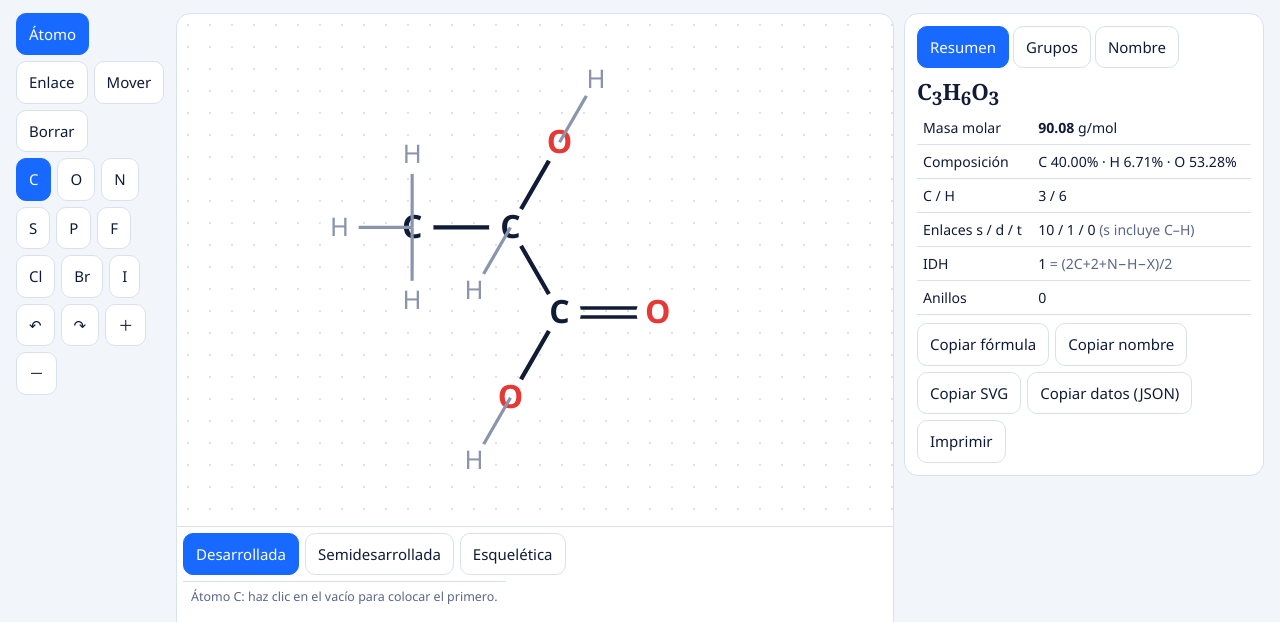
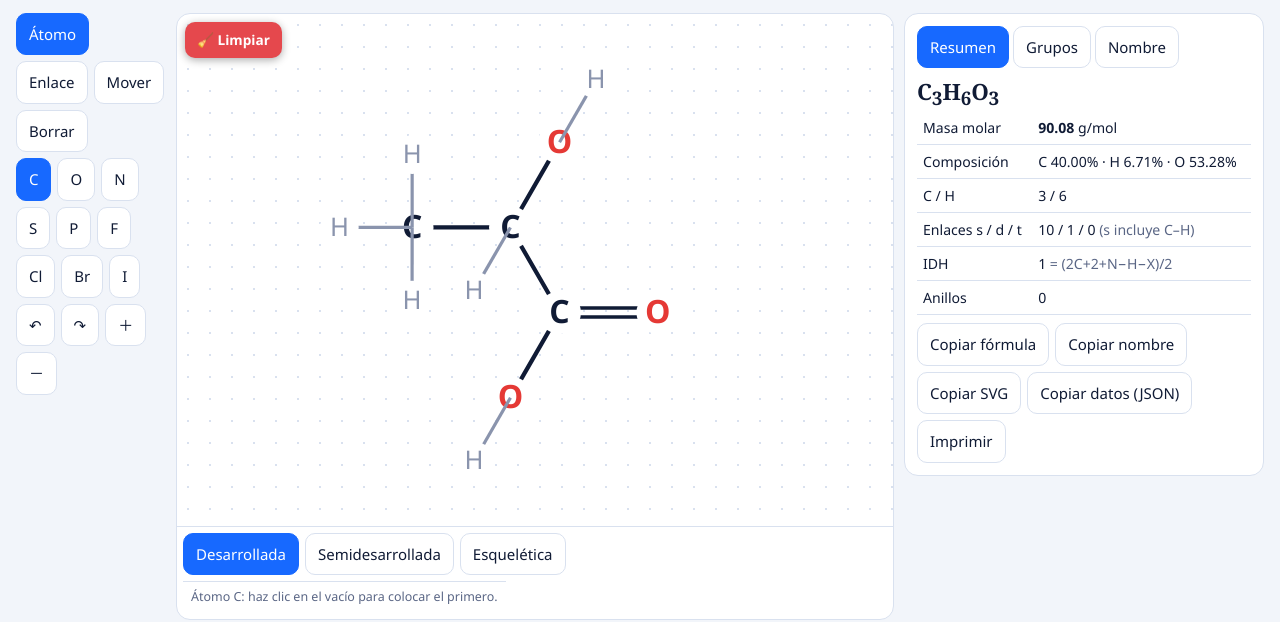
Before and after one commit to Capablanca23/Capablanca23.github.io, a plain HTML site: page Constructor_de_Moleculas/index.html in a window 1280 px wide. Shown: the part 105-727 px from the top of the page. Drawn offline with Linux system fonts and the light colour scheme.

Commit message:
Update index.html

```diff
--- a/Constructor_de_Moleculas/index.html
+++ b/Constructor_de_Moleculas/index.html
@@ -50,25 +50,25 @@ pre{white-space:pre-wrap;word-break:break-all;font-size:.8rem}
 @media print{header,.tools,.vbar,nav,#ejemplos,#btn-limpiar{display:none}.view{display:none}.view.on{display:block}}
 .pwa-actions{display:flex;justify-content:flex-end;padding:7px 0 2px}.pwa-actions button{min-height:36px;padding:6px 12px;font-size:.84rem;border-radius:9px}@media(min-width:700px){.pwa-actions{position:absolute;right:14px;top:8px}header{position:relative;padding-right:190px}}
 
-/* === Botón Limpiar flotante, siempre visible en móvil === */
+/* === Botón Limpiar: esquina superior izquierda del lienzo === */
 #btn-limpiar{
   position:absolute;
-  left:10px;
-  bottom:10px;
+  left:8px;
+  top:8px;
   z-index:20;
   background:#e5484d;
   color:#fff;
   border:0;
-  border-radius:12px;
-  padding:10px 16px;
-  min-height:46px;
-  font:700 1rem/1 "Segoe UI",system-ui,sans-serif;
-  box-shadow:0 3px 10px #0005;
+  border-radius:10px;
+  padding:8px 12px;
+  min-height:40px;
+  font:700 .9rem/1 "Segoe UI",system-ui,sans-serif;
+  box-shadow:0 2px 8px #0005;
   cursor:pointer;
 }
 #btn-limpiar:active{filter:brightness(.9)}
 @media(min-width:900px){
-  #btn-limpiar{position:static;margin:6px;box-shadow:none;min-height:42px;font-size:.9rem}
+  #btn-limpiar{padding:7px 12px;min-height:36px;font-size:.85rem}
 }
 </style></head><body>
 <header><div class="brand"><div class="logo">CM</div><div><h1>Constructor de moléculas</h1><div class="sub">Estructura y Nomenclatura Molecular · Dr. Ronald F. Rodriguez Espinoza</div></div></div><div class="pwa-actions"><button id="installApp" class="btn pri" type="button" aria-label="Instalar aplicación">⬇ Instalar aplicación</button></div><nav id="nav"></nav></header>
```
